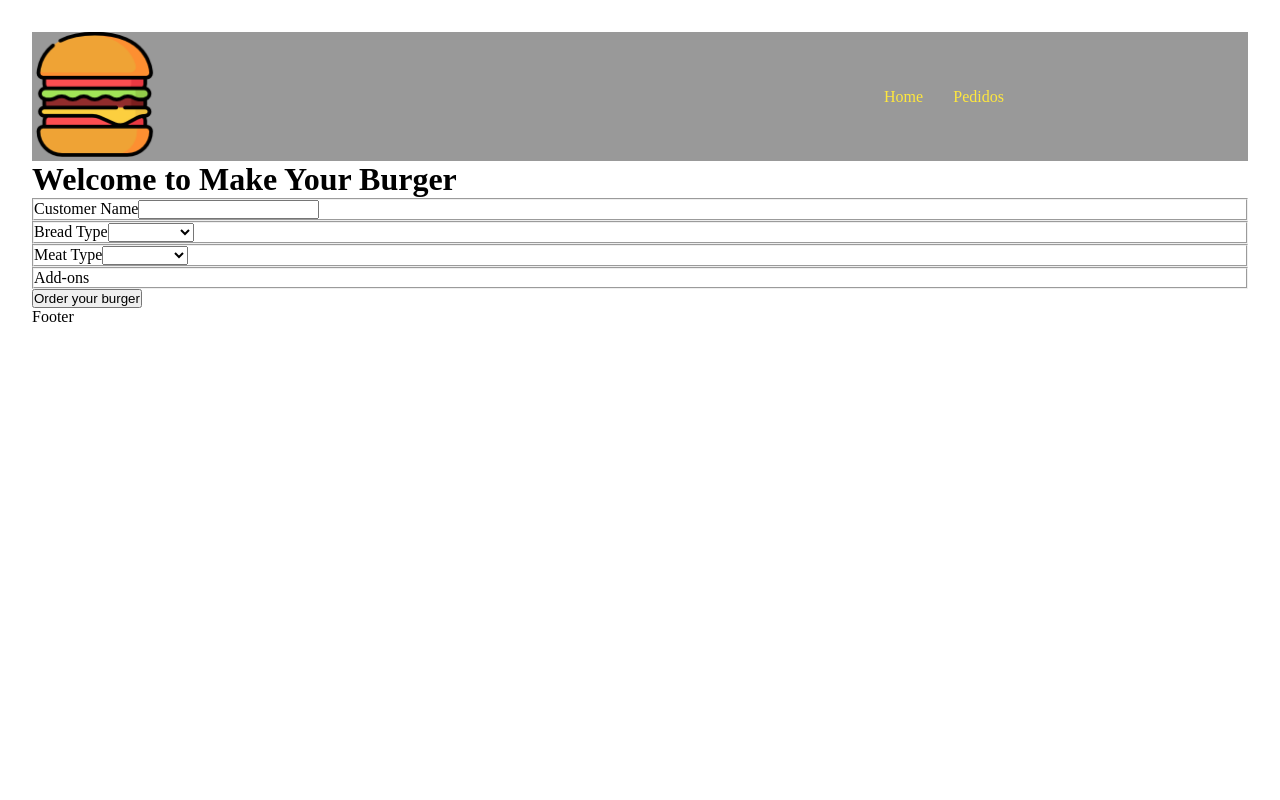
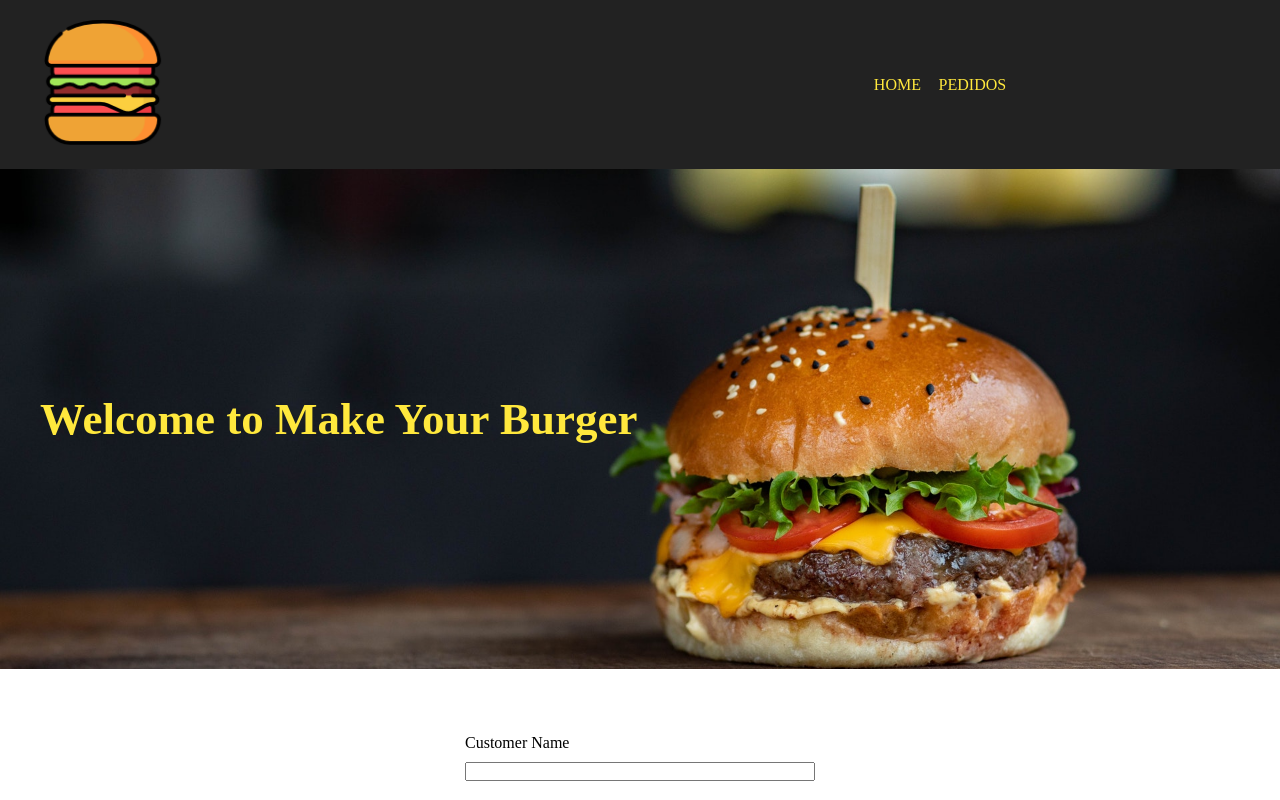
Before and after one commit to DeVic-oliver/make-your-burger, a Vue app: page / in a window 1280 px wide. Shown: the top 800 px of the page. Built offline with nearby package versions, Linux system fonts and the light colour scheme.

Commit message:
basic stylizations

```diff
--- a/src/assets/main.css
+++ b/src/assets/main.css
@@ -4,11 +4,10 @@
   transition: all .2s ease-in-out;
 }
 
-#app {
-  max-width: 1280px;
+.container{
+  max-width: 1200px;
   margin: 0 auto;
-  padding: 2rem;
-  font-weight: normal;
+  padding: 1.25rem 0;
 }
 
 a{
@@ -17,5 +16,38 @@ a{
 }
 
 a:hover{
-  color: #333;
+  color: #222;
 }
+
+fieldset{
+  border: none;
+  display: flex;
+  flex-direction: column;
+  margin-bottom: 15px;
+  width: auto;
+}
+
+label{
+  margin: 15px auto 10px 0;
+}
+
+button,
+input[type='submit']{
+  background-color: #222;
+  border: 2px solid #222;
+  border-radius: 5px;
+  color: #ffe83d;
+  cursor: pointer;
+  font-size: 16px;
+  font-weight: bold;
+  padding: 8px 15px;
+  margin-top: 8px;
+  text-transform: uppercase;
+  transition: all .3s ease-in-out;
+}
+
+button:hover,
+input[type='submit']:hover{
+  background-color: #ffe83d;
+  color: #222;
+}
--- a/src/components/BurgerForm.vue
+++ b/src/components/BurgerForm.vue
@@ -33,3 +33,11 @@ export default {
         <button type="submit">Order your burger</button>
     </form>
 </template>
+
+<style scoped>
+    form{
+        max-width: 350px;
+        widows: 100%;
+        margin: 30px auto;
+    }
+</style>
--- a/src/components/Footer.vue
+++ b/src/components/Footer.vue
@@ -4,6 +4,18 @@ export default {
 }
 
 </script>
+
 <template>
-    <p>Footer</p>
+    <footer>
+        &copy; All rights reserved.
+    </footer>
 </template>
+
+<style scoped>
+    footer{
+        background-color: #222;
+        color: #ffe83d;
+        padding: 3rem;
+        text-align: center;
+    }
+</style>
--- a/src/components/Navbar.vue
+++ b/src/components/Navbar.vue
@@ -1,5 +1,6 @@
 <template>
   <header>
+    <div class="container">
       <div>
         <RouterLink to="/">
           <img alt="Burger Logo" class="logo" src="/img/logo.png" width="125" height="125" />
@@ -10,6 +11,7 @@
           <RouterLink to="/">Home</RouterLink>
           <RouterLink to="/pedidos">Pedidos</RouterLink>
         </nav>
+      </div>
     </div>
   </header>
 </template>
@@ -22,8 +24,11 @@
 
 <style scoped>
   header{
+    background-color: #222;
+  }
+
+  .container{
     align-items: center;
-    background: #999;
     display: grid;
     grid-template-columns: 1fr 1fr;
   }
@@ -37,6 +42,12 @@
     justify-content: space-around;
     margin: 0 auto;
     max-width: 150px;
+    text-transform: uppercase;
     width: 100%;
   }
+
+  .wrapper nav > *:hover{
+    color: #fff;
+  }
+
 </style>
--- a/src/views/HomeView.vue
+++ b/src/views/HomeView.vue
@@ -10,8 +10,32 @@ export default {
 </script>
 
 <template>
-  <main>
-    <h1>Welcome to Make Your Burger</h1>
+  <section class="hero">
+    <div class="container">
+      <h1>Welcome to Make Your Burger</h1>
+    </div>
+  </section>
+  <main class="container">
     <BurgerForm />
   </main>
 </template>
+
+<style scoped>
+
+  .hero{
+    background-image: url('/img/burger.jpg');
+    background-size: cover;
+    background-position: center;
+    color: #ffe83d;
+    display:  flex;
+    flex-direction: column;
+    justify-content: center;
+    font-size: 30px;
+    height: 500px;
+  }
+
+  .container{
+    width: 100%;
+  }
+
+</style>
```
Lines whose indentation alone changed are shown as unchanged.
